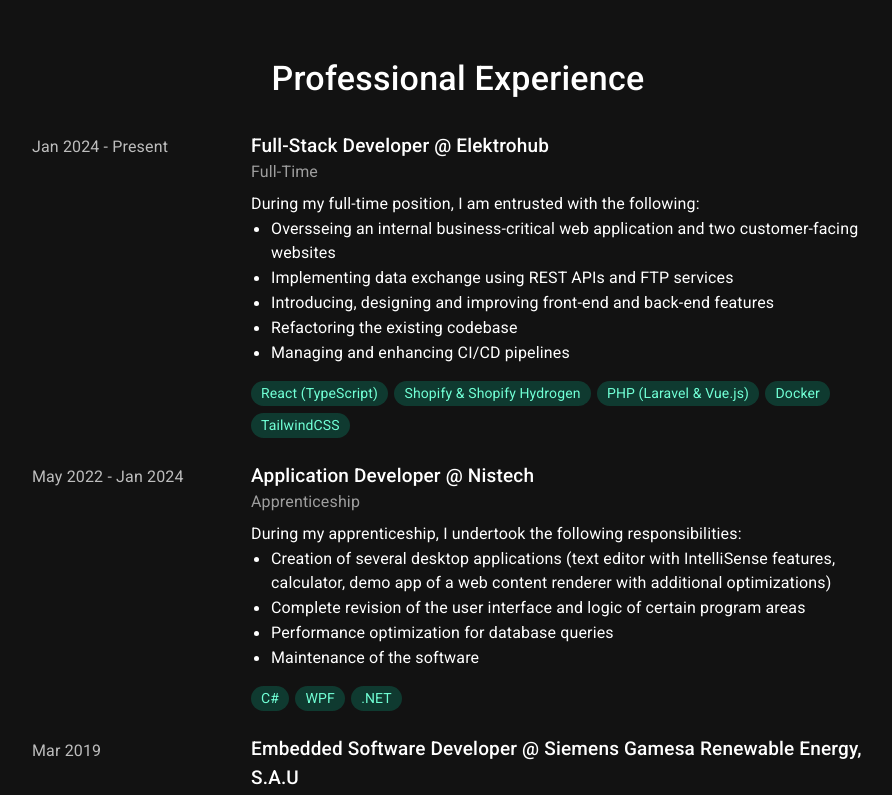
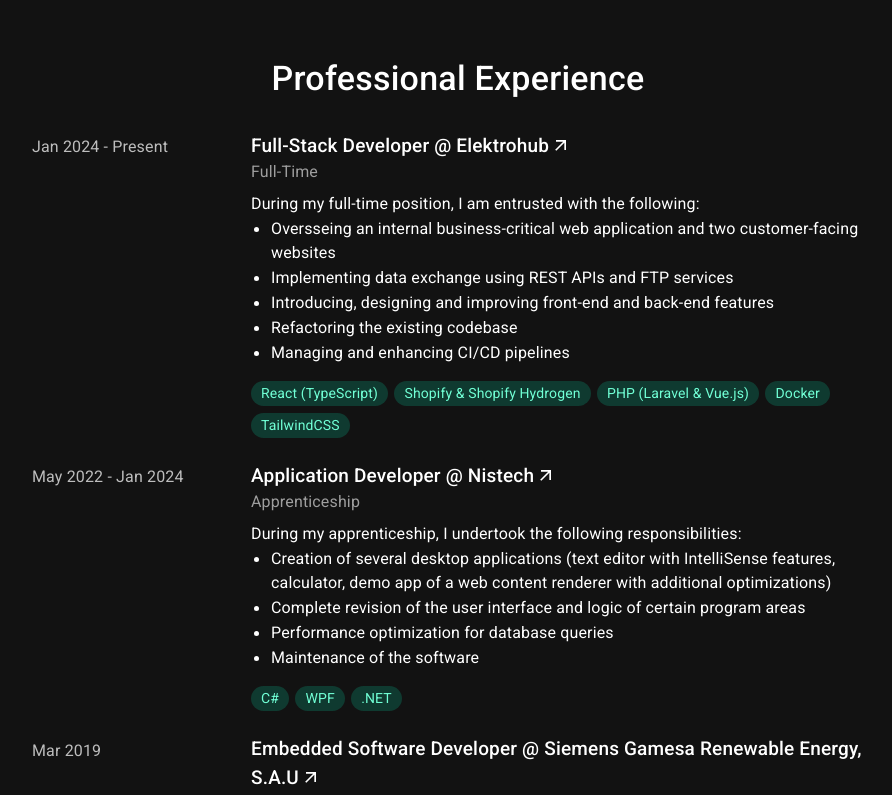
Before and after one commit to joschiservice/personal-website, a Next.js app: page / in a window 1280 px wide. Shown: the part 1240-2035 px from the top of the page, without its empty margins (182-1074 px from the left). Built offline with nearby package versions, Linux system fonts and the light colour scheme.

Commit message:
feat(WorkExperience): company links

```diff
--- a/app/sections/WorkExperienceSection.tsx
+++ b/app/sections/WorkExperienceSection.tsx
@@ -4,6 +4,8 @@
 import { grey } from "@mui/material/colors";
 import { SkillChip } from "@/app/components/SkillChip";
 import { getFormattedTimeSpan } from "@/app/lib/date";
+import { OptionalLink } from "../components/OptionalLink";
+import ArrowOutwardIcon from "@mui/icons-material/ArrowOutward";
 
 interface WorkExperience {
   start: Date;
@@ -39,7 +41,7 @@
       'Docker',
       'TailwindCSS'
     ],
-    companyLink: '',
+    companyLink: 'https://www.elektrohub.de',
     company: 'Elektrohub'
   },
   {
@@ -61,7 +63,7 @@
       'WPF',
       '.NET'
     ],
-    companyLink: '',
+    companyLink: 'https://www.nistech.de',
     company: 'Nistech'
   },
   {
@@ -79,7 +81,7 @@
     skills: [
       'Embedded Systems'
     ],
-    companyLink: '',
+    companyLink: 'https://www.siemensgamesa.com/global/en/home.html',
     company: 'Siemens Gamesa Renewable Energy, S.A.U'
   }
 ]
@@ -115,7 +117,9 @@
         </Typography>
       </Grid>
       <Grid item xs={10} sm={6}>
-        <Typography fontSize={19} fontWeight={500}>{item.position} @ {item.company}</Typography>
+        <OptionalLink href={item.companyLink}>
+          <Typography fontSize={19} fontWeight={500}>{item.position} @ {item.company}{item.companyLink && <ArrowOutwardIcon fontSize="small" style={{marginBottom: "-3px", marginLeft: "2px"}} />}</Typography>
+        </OptionalLink>
         <Typography color={grey[500]} mb={1} sx={{
           [theme.breakpoints.down('sm')]: {
             display: 'none'
```
